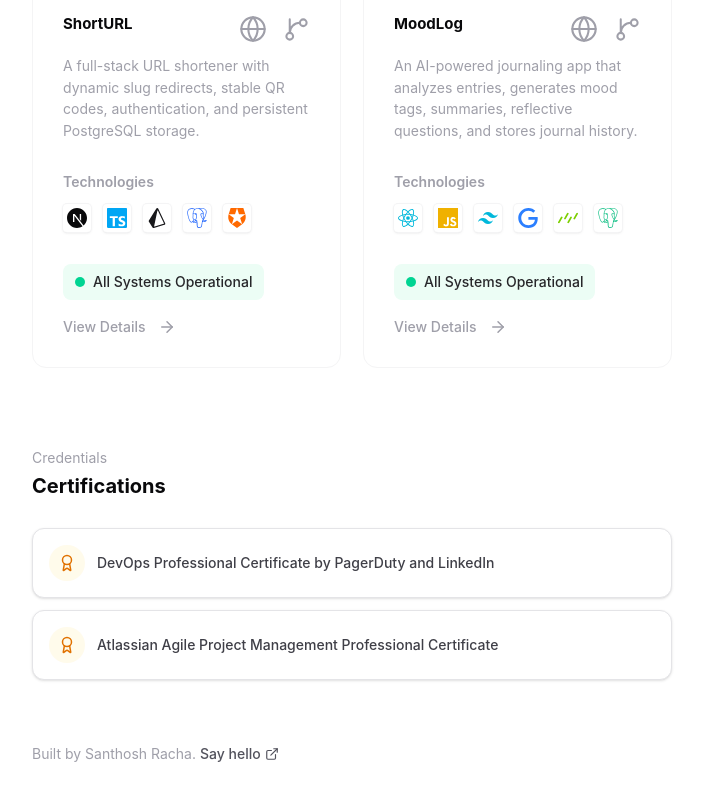
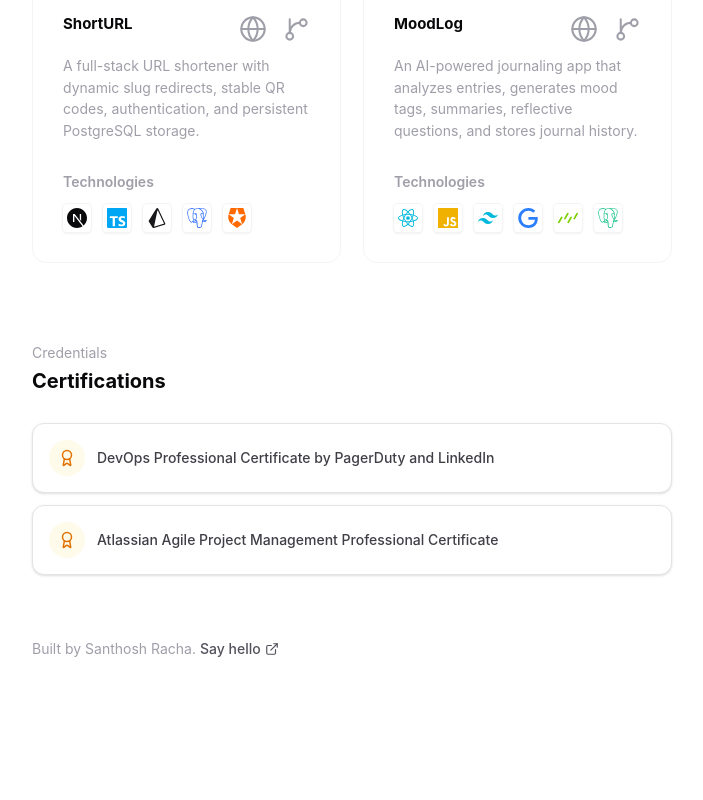
Before and after one commit to rachasanthoshkumar/portfolio, a Next.js app: page / in a window 1280 px wide. Shown: the part 1600-2400 px from the top of the page, without its empty margins (288-991 px from the left). After the commit the page ends 2299 px from the top, so only its background shows below. Built offline with nearby package versions, Linux system fonts and the light colour scheme.

Commit message:
remove project card footer actions

```diff
--- a/components/Portfolio.js
+++ b/components/Portfolio.js
@@ -3,7 +3,6 @@
 import { useEffect, useState } from "react";
 import { motion } from "framer-motion";
 import {
-  ArrowRight,
   Award,
   ExternalLink,
   FileText,
@@ -440,19 +439,6 @@ function ProjectCard({ project, index }) {
             <ProjectTechIcon key={tool} label={tool} />
           ))}
         </div>
-        <div className="mt-8 flex flex-wrap items-center justify-between gap-4">
-          <span className="inline-flex items-center gap-2 rounded-lg bg-emerald-50 px-3 py-2 text-sm font-medium text-zinc-800 dark:bg-emerald-950/40 dark:text-zinc-200">
-            <span className="h-2.5 w-2.5 rounded-full bg-emerald-400" />
-            {project.status}
-          </span>
-          <a
-            href={project.href}
-            className="inline-flex shrink-0 items-center gap-3 text-[14px] font-medium text-zinc-400 transition group-hover:text-zinc-950 dark:group-hover:text-zinc-50"
-          >
-            View Details
-            <ArrowRight size={18} />
-          </a>
-        </div>
       </div>
     </motion.article>
   );
```
